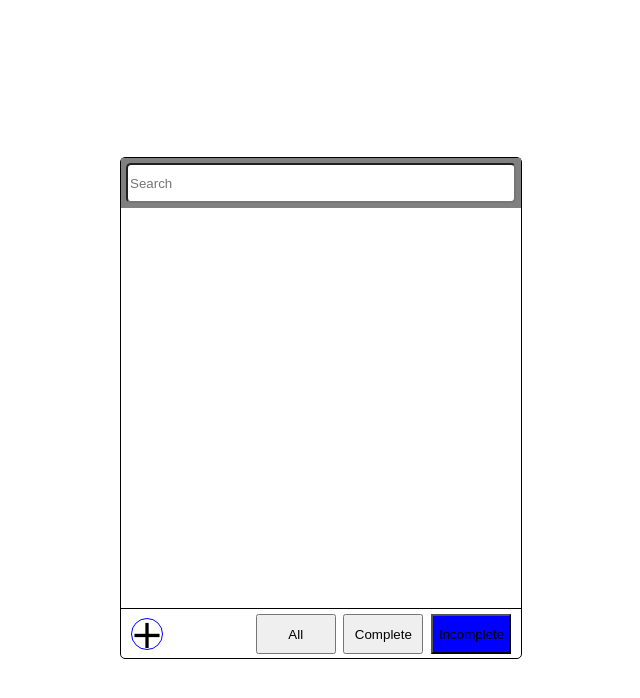
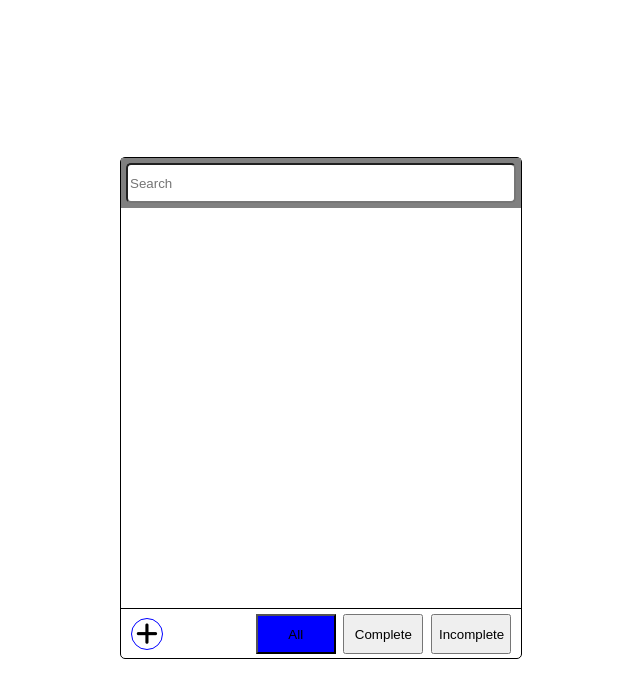
Before and after one commit to paulmathis/todo, a plain HTML site: page index.html in a window 1280 px wide. Shown: the whole page, without its empty margins (319-959 px from the left). Drawn offline with Linux system fonts and the light colour scheme.

Commit message:
Made "All" default view

```diff
--- a/index.html
+++ b/index.html
@@ -16,11 +16,11 @@
                 </div>
                 <div class="footer bar">
                     <input id="addTaskInput" class="hidden" type="text" placeholder="Enter Task">
-                    <div id="addTaskButton" class="circle"> + </div>
+                    <div id="addTaskButton" class="circle"><i class="fa fa-plus" aria-hidden="true"></i></div>
                     <div>
-                        <button class="view" id="showAll">All</button>
+                        <button class="view active" id="showAll">All</button>
                         <button class="view" id="showComplete">Complete</button>
-                        <button class="view active" id="showIncomplete">Incomplete</button>
+                        <button class="view" id="showIncomplete">Incomplete</button>
                     </div>
                 </div>
             </div>
--- a/index.js
+++ b/index.js
@@ -40,10 +40,10 @@ window.onload = function(){
                         var checkMark = this.querySelector("i");
                         checkMark.classList.toggle("hidden");
                         var parent = this.parentElement;
+                        parent.classList.toggle("checked");
                         if ($("#showAll").classList.contains("active")) {
                             //do nothing
                         } else {
-                            parent.classList.toggle("checked");
                             parent.classList.toggle("hidden");
                         }
 
--- a/style.css
+++ b/style.css
@@ -64,10 +64,6 @@ input {
     display: flex;
     justify-content: center;
     align-items: center;
-    font-size: 40px;
-}
-
-i.check {
     font-size: 25px;
 }
 
```
